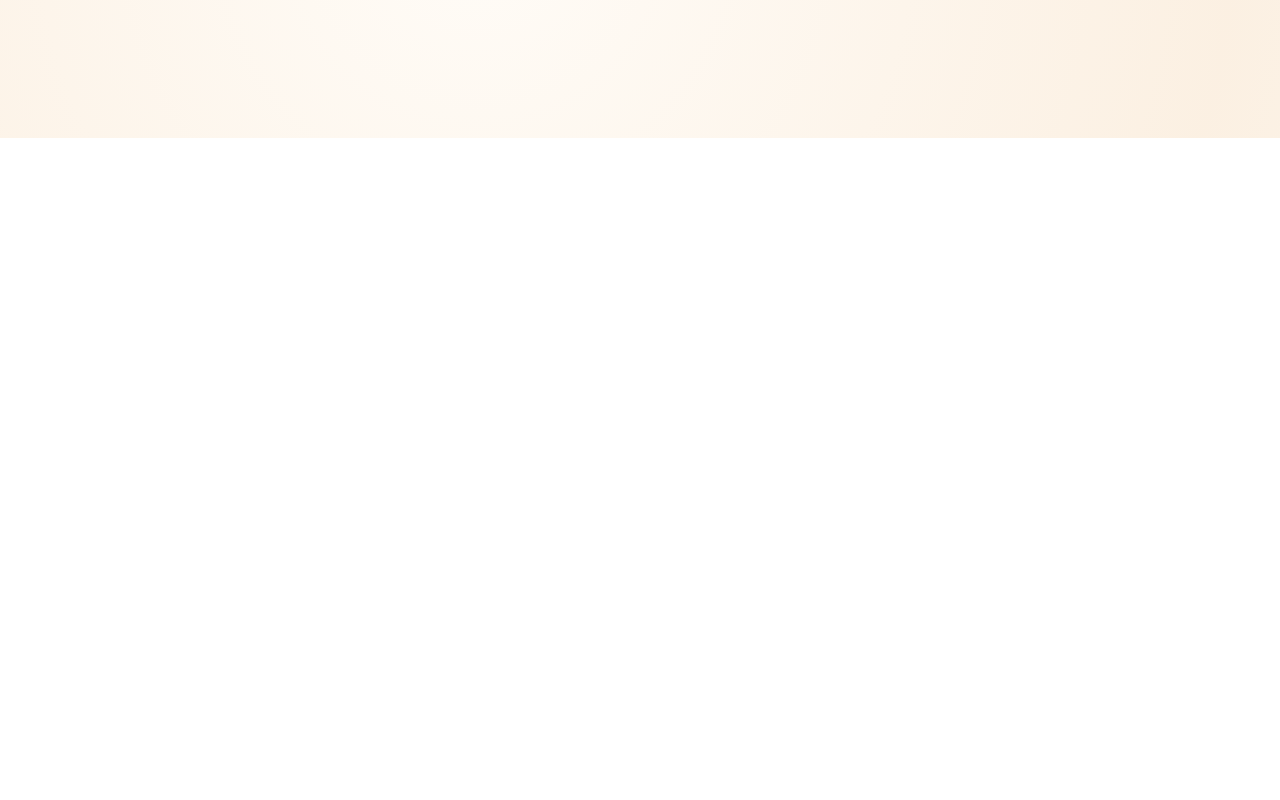
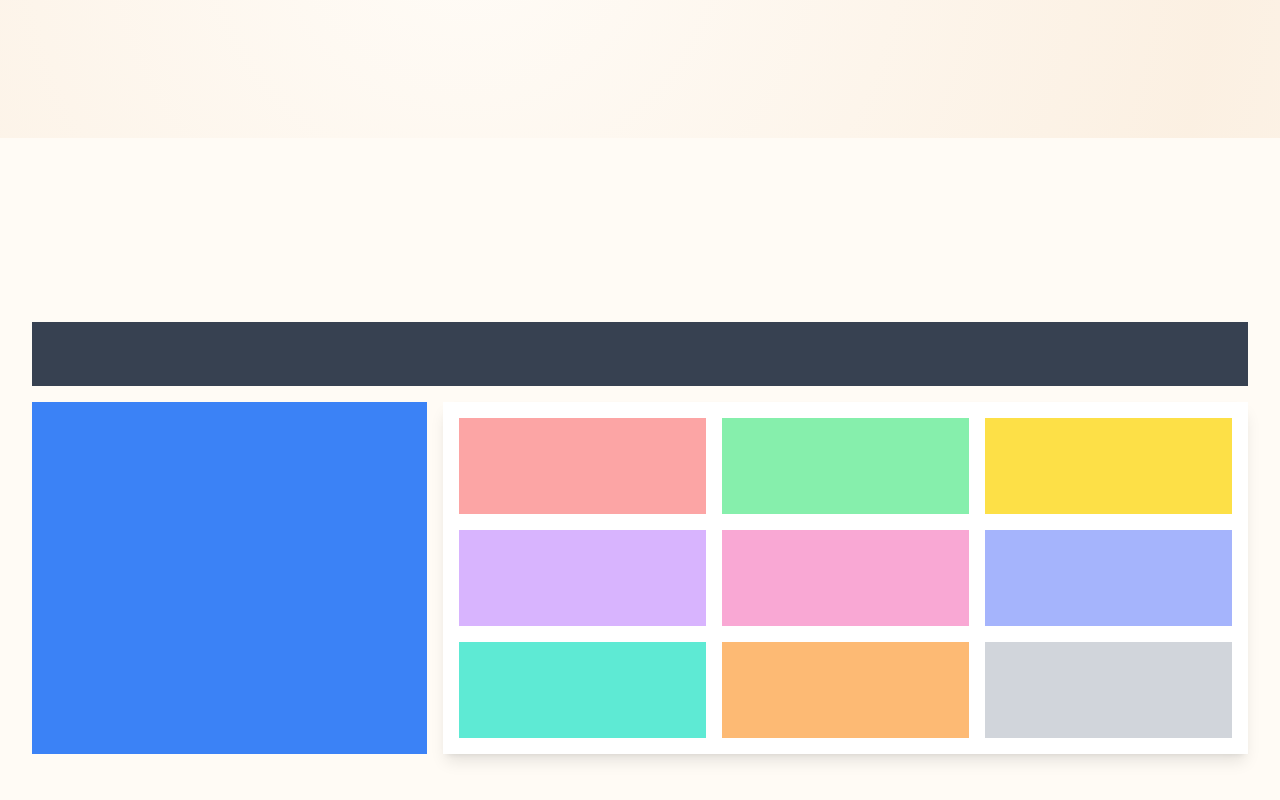
Before and after one commit to chvaldez10/personal-site, a Next.js app in the folder chvaldez10/: page / in a window 1280 px wide. Shown: the part 662-1462 px from the top of the page. Before the commit the page ends 800 px from the top, so only its background shows below. Built offline with nearby package versions, Linux system fonts and the light colour scheme.

Commit message:
store front layout

```diff
--- a/chvaldez10/src/app/page.tsx
+++ b/chvaldez10/src/app/page.tsx
@@ -1,9 +1,10 @@
-import { AboutMeJumbotron } from "@/components/core/hero";
+import { AboutMeJumbotron, JapaneseStoreFront } from "@/components/core/hero";
 
 export default function Home() {
   return (
     <>
       <AboutMeJumbotron />
+      <JapaneseStoreFront />
     </>
   );
 }
--- /dev/null
+++ b/chvaldez10/src/components/core/hero/JapaneseStoreFront.tsx
@@ -0,0 +1,40 @@
+// chvaldez10/src/components/core/hero/JapaneseStoreFront.tsx
+import React from "react";
+
+const JapaneseStoreFront: React.FC = () => {
+  return (
+    <div className="min-h-screen flex flex-col justify-center items-center bg-[var(--brand-secondary-100)] p-8">
+      {/* Roof */}
+      <div className="w-full h-16 bg-gray-700 mb-4"></div>
+
+      {/* Main Store */}
+
+      <div className="w-full  grid grid-cols-1 md:grid-cols-3 gap-4">
+        {/* Vending Machine */}
+        <div className="md:block hidden col-span-1 bg-blue-500"></div>
+
+        {/* Inside of the store */}
+        <div className="col-span-2 w-full bg-white shadow-lg p-4">
+          <div className="grid grid-cols-1 sm:grid-cols-2 md:grid-cols-3 gap-4">
+            {/* Row 1 */}
+            <div className="bg-red-300 h-24"></div>
+            <div className="bg-green-300 h-24"></div>
+            <div className="bg-yellow-300 h-24"></div>
+
+            {/* Row 2 */}
+            <div className="bg-purple-300 h-24"></div>
+            <div className="bg-pink-300 h-24"></div>
+            <div className="bg-indigo-300 h-24"></div>
+
+            {/* Row 3 */}
+            <div className="bg-teal-300 h-24"></div>
+            <div className="bg-orange-300 h-24"></div>
+            <div className="bg-gray-300 h-24"></div>
+          </div>
+        </div>
+      </div>
+    </div>
+  );
+};
+
+export default JapaneseStoreFront;
--- a/chvaldez10/src/components/core/hero/index.tsx
+++ b/chvaldez10/src/components/core/hero/index.tsx
@@ -1,2 +1,3 @@
 export { default as MainHeader } from "./MainHeader";
 export { default as AboutMeJumbotron } from "./AboutMeJumbotron";
+export { default as JapaneseStoreFront } from "./JapaneseStoreFront";
```
